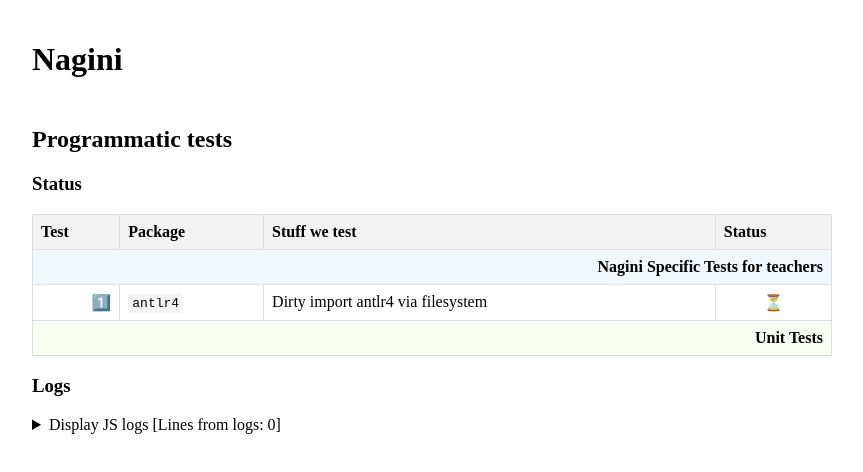
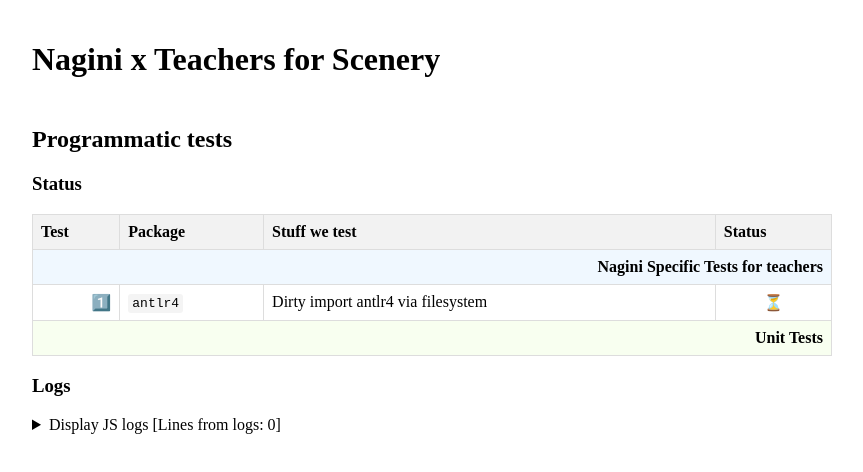
Before and after one commit to pointcarre-app/teachers, a plain HTML site: page scenery/index.html in a window 1280 px wide. Shown: the whole page, without its empty margins (208-1071 px from the left). Drawn offline with Linux system fonts and the light colour scheme.

Commit message:
Update scenery/index.html with any remaining fixes

```diff
--- a/scenery/index.html
+++ b/scenery/index.html
@@ -132,7 +132,7 @@
     </style>
   </head>
   <body>
-    <h1>Nagini</h1>
+    <h1>Nagini x Teachers for Scenery</h1>
     <h2>Programmatic tests</h2>
     <h3>Status</h3>
     <table>
```
